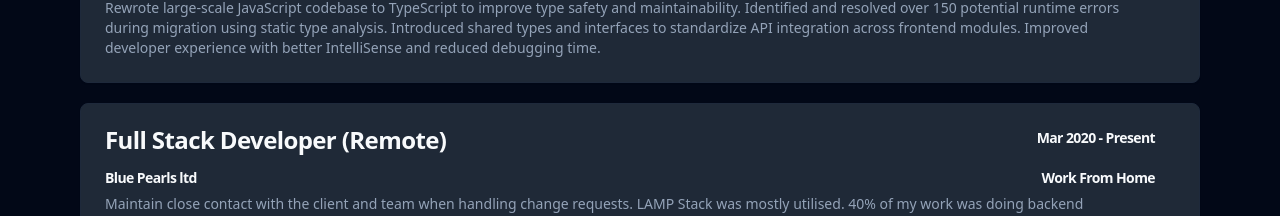
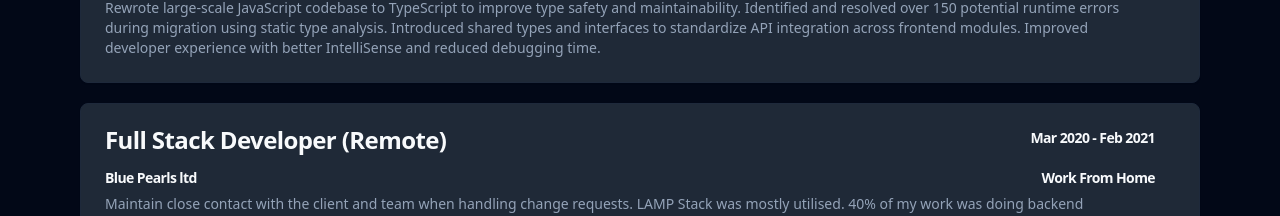
Before and after one commit to MuhammedKasujja/portfolio, a React (Vite) app: page / in a window 1280 px wide. Shown: the part 1273-1489 px from the top of the page. Built offline with nearby package versions, Linux system fonts and the light colour scheme; what tailwindcss-motion would draw is missing.

Commit message:
fix: blue pearls end date

```diff
--- a/src/data/experience.ts
+++ b/src/data/experience.ts
@@ -48,7 +48,7 @@ export const experience = {
           logo_path: "nightowls.jpg",
           duration: {
             startDate: "Mar 2020",
-            endDate: "Present",
+            endDate: "Feb 2021",
           },
           location: "Work From Home",
           description: `Maintain close contact with the client and team when handling change requests.
```
